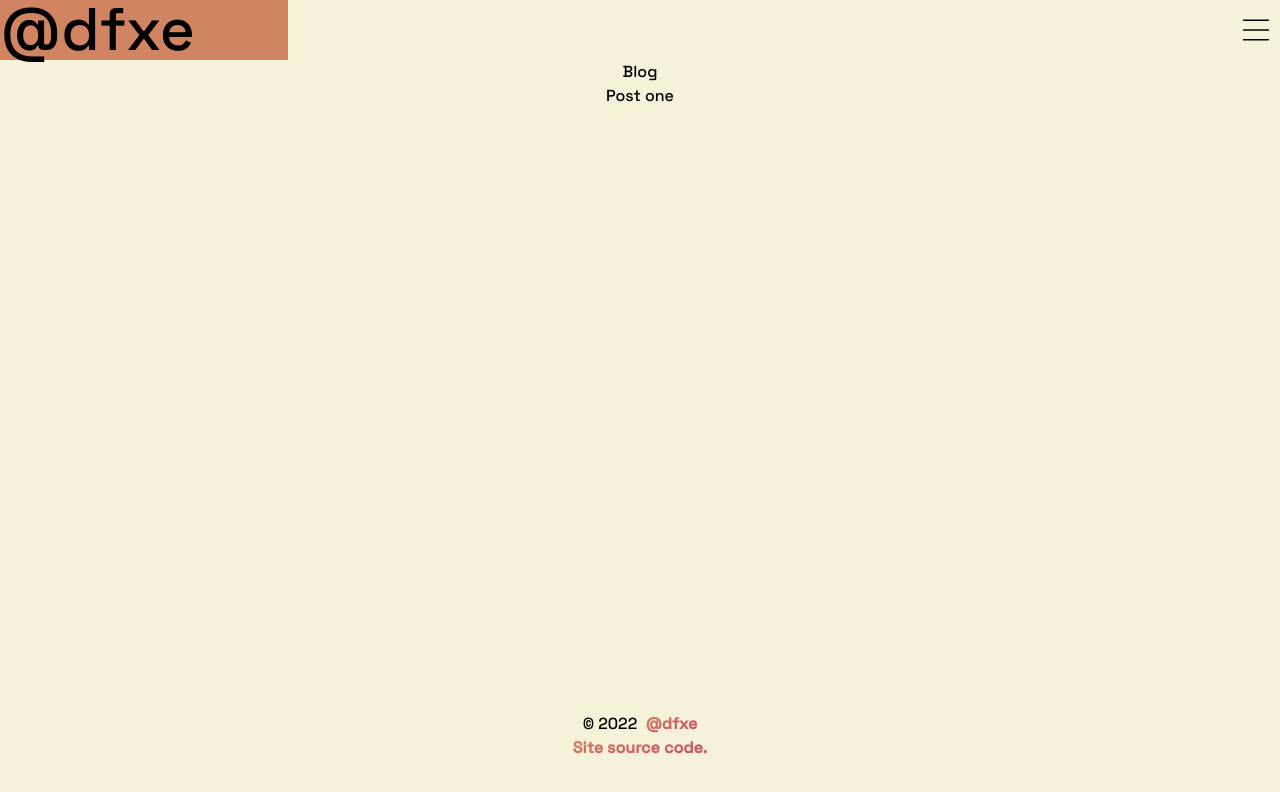
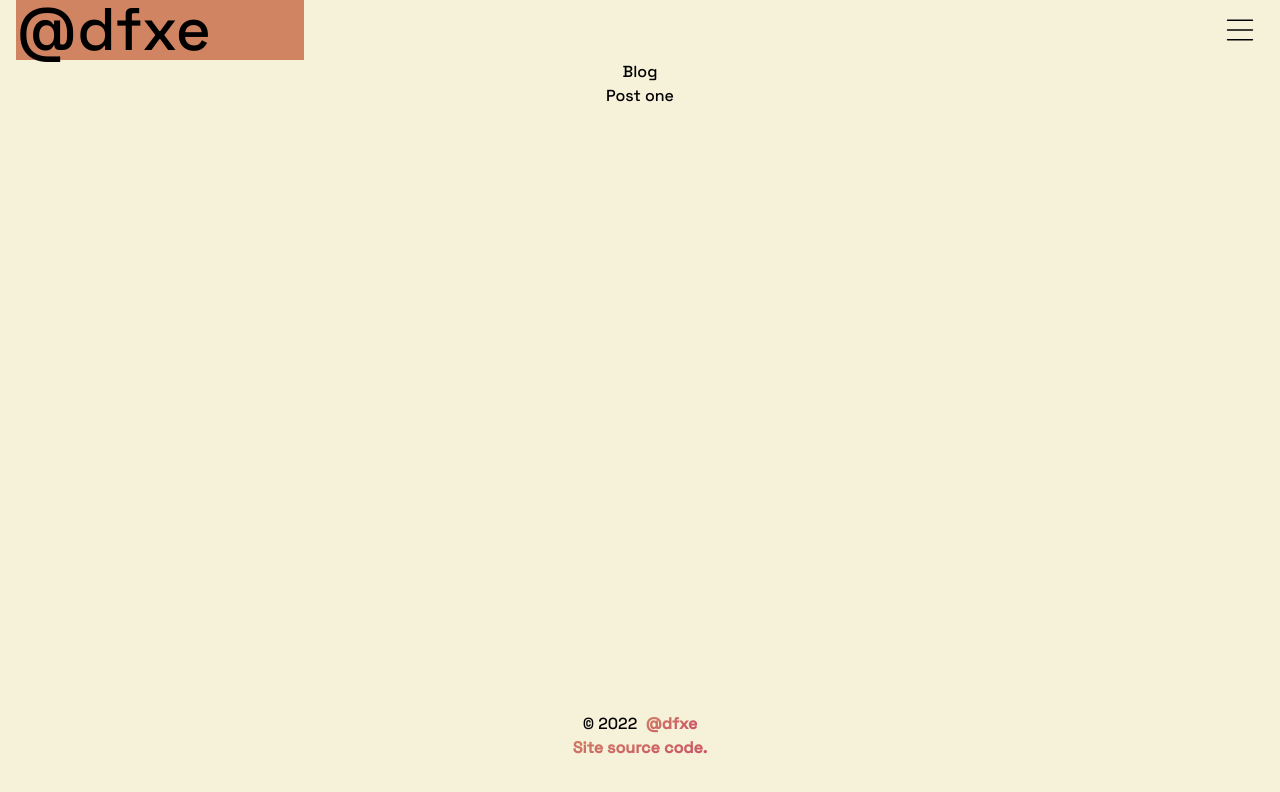
Before and after one commit to dfxe/my-site-updated, a Next.js app in the folder portfolio/: page /blog in a window 1280 px wide. Shown: the top 792 px of the page. Built offline with nearby package versions, Linux system fonts and the light colour scheme.

Commit message:
Add left push navbar to all pages

```diff
--- a/portfolio/components/Navbar/LeftPushNavbar.tsx
+++ b/portfolio/components/Navbar/LeftPushNavbar.tsx
@@ -38,7 +38,7 @@ const LeftPushNavbar = () => {
         anime({
           targets: "#the-nav-children-els",
           //from-to
-          left: "120%",
+          left: "105%",
           duration: 600,
           easing: "easeInOutQuad",
         });
@@ -76,6 +76,7 @@ const LeftPushNavbar = () => {
           targets: "#the-nav-children-els",
           //from-to
 
+          left: "100%",
           duration: 600,
           easing: "easeInOutQuad",
         });
@@ -86,7 +87,7 @@ const LeftPushNavbar = () => {
   return (
     <header>
       <nav>
-        <div className="flex row justify-between">
+        <div className="flex row justify-between mx-4">
           <div className=" bg-pink w-72 text-6xl">
             <Link href="/">@dfxe</Link>
           </div>
@@ -103,11 +104,12 @@ const LeftPushNavbar = () => {
           </button>
         </div>
 
-        {showMobileNavMenu && (
         <div
           id="the-nav-children-els"
           className="
+
             fixed
+            w-full
             flex flex-col children:px-10 children:py-2 children:border-b-1
             children:border-t-2 children:bg-card-primary"
         >
@@ -117,7 +119,6 @@ const LeftPushNavbar = () => {
 
           <Link href="/about">About</Link>
         </div>
-        )}
       </nav>
     </header>
   );
--- a/portfolio/pages/about/index.tsx
+++ b/portfolio/pages/about/index.tsx
@@ -1,12 +1,12 @@
 import type { NextPage } from "next";
 import Footer from "../../components/Footer/Footer";
-import Navbar from "../../components/Navbar/Navbar";
+import LeftPushNavbar from "../../components/Navbar/LeftPushNavbar";
 
 const About: NextPage = () => {
   return (
     <>
       <title>About me</title>
-      <Navbar></Navbar>
+      <LeftPushNavbar></LeftPushNavbar>
       <div className="flex flex-col justify-center items-center">
         <h1>About</h1>
       </div>
--- a/portfolio/pages/blog/index.tsx
+++ b/portfolio/pages/blog/index.tsx
@@ -1,13 +1,13 @@
 import type { NextPage } from "next";
 import Link from "next/link";
 import Footer from "../../components/Footer/Footer";
-import Navbar from "../../components/Navbar/Navbar";
+import LeftPushNavbar from "../../components/Navbar/LeftPushNavbar";
 
 const Blog: NextPage = () => {
   return (
     <>
       <title>Dragos&apos; blog</title>
-      <Navbar></Navbar>
+      <LeftPushNavbar></LeftPushNavbar>
       <div className="flex flex-col justify-center items-center">
         <h1>Blog</h1>
       </div>
```
Lines whose indentation alone changed are shown as unchanged.
